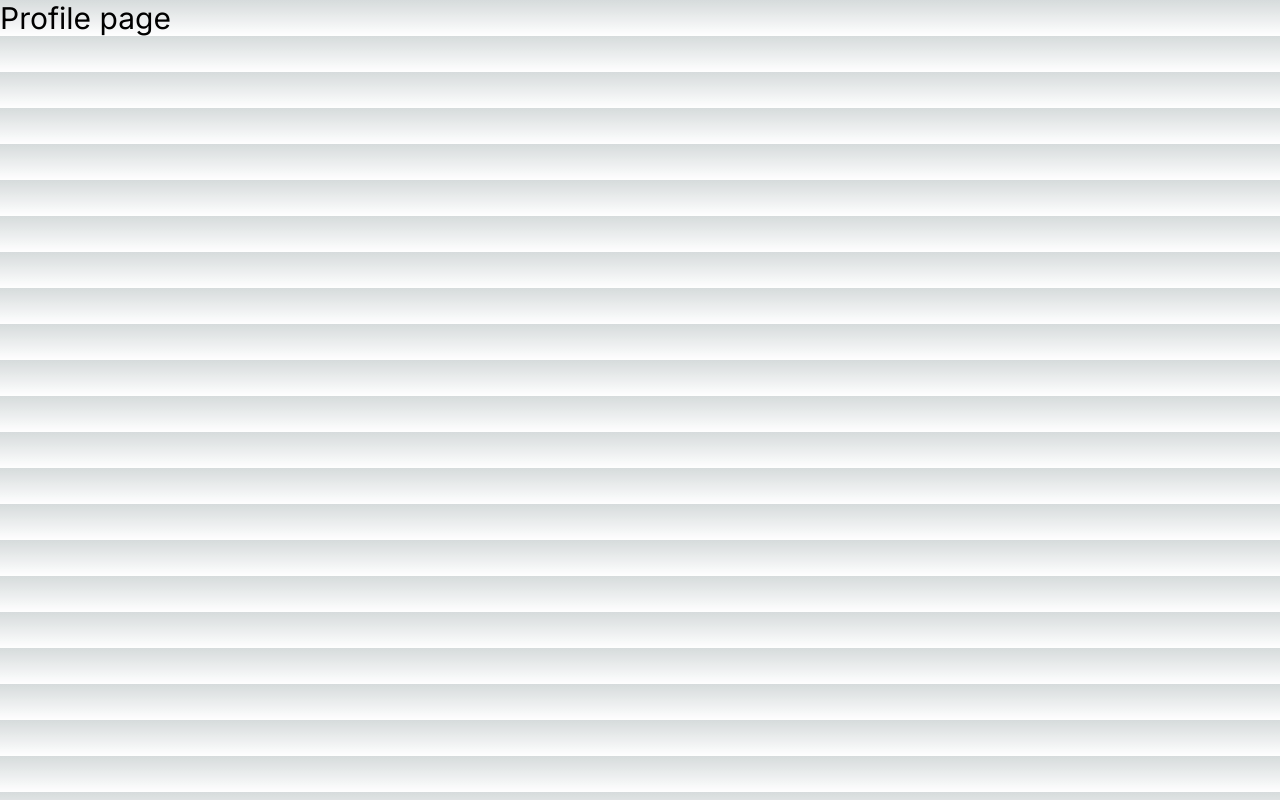
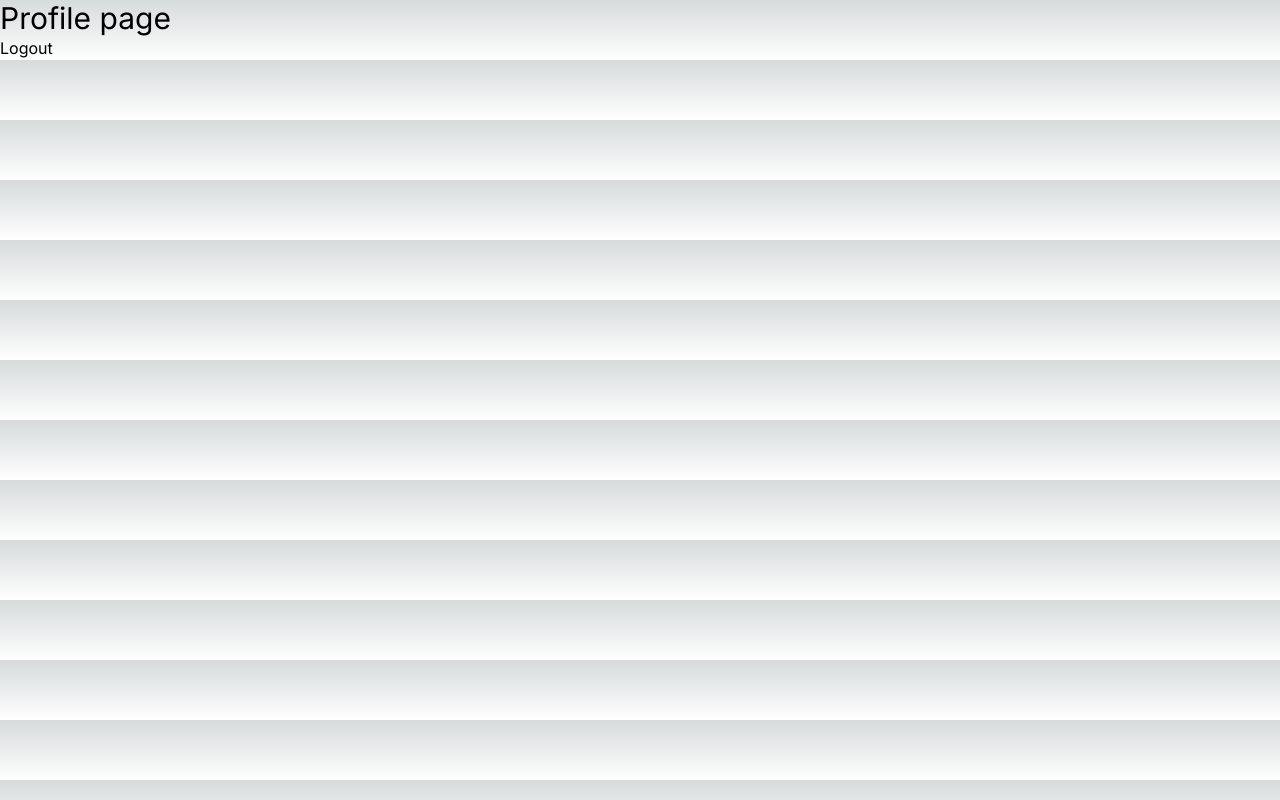
Before and after one commit to Frontend-mini-projects/nextjs-auth, a Next.js app: page /profile in a window 1280 px wide. Built offline with nearby package versions, Linux system fonts and the light colour scheme.

Commit message:
completed not-found and logout

```diff
--- /dev/null
+++ b/src/app/api/users/logout/route.ts
@@ -0,0 +1,15 @@
+import { NextResponse } from "next/server";
+
+export const GET = async () =>{
+
+    try{
+        const response = NextResponse.json({status: true, msg: "Logout Successful"});
+        response.cookies.set('token', "", {httpOnly: true, expires: new Date(0)});
+        return response;
+
+    }
+    catch(error){
+        return NextResponse.json({status: false, msg: `Error ${error}`}, {status: 500})
+    }
+
+}
--- /dev/null
+++ b/src/app/not-found.tsx
@@ -0,0 +1,15 @@
+import Link from 'next/link';
+
+const NotFoundPage = () => {
+  return (
+    <div className=" text-white min-h-screen flex flex-col items-center justify-center">
+      <h1 className="text-4xl font-bold mb-4">404 - Page Not Found</h1>
+      <p className="text-lg mb-8">The page you are looking for does not exist.</p>
+      <Link href="/">
+        <p className="text-blue-500 hover:text-blue-600">Go back to home page</p>
+      </Link>
+    </div>
+  );
+};
+
+export default NotFoundPage;
--- a/src/app/profile/page.tsx
+++ b/src/app/profile/page.tsx
@@ -1,9 +1,35 @@
+'use client';
+
+
 import React from 'react'
+import axios from 'axios';
+
+import { useRouter } from 'next/navigation';
+import toast, { Toaster } from 'react-hot-toast';
 
 export default function ProfilePage() {
+
+  const router = useRouter();
+
+
+  const handleLogout = async () =>{
+    const {data} = await axios.get('/api/users/logout');
+    if(data.status){
+      toast.success(data.msg);
+      setTimeout(() => {
+        router.push('/login');
+      }, 2000);
+    }
+    else{
+      toast.error(data.msg);
+    }
+  }
   return (
     <div>
       <h1 className='text-3xl'>Profile page</h1>
+
+      <button onClick={handleLogout}>Logout</button>
+      <Toaster/>
     </div>
   )
 }
```
Also changed, not shown: 1 other file (tests, documents, lock files or other folders).
